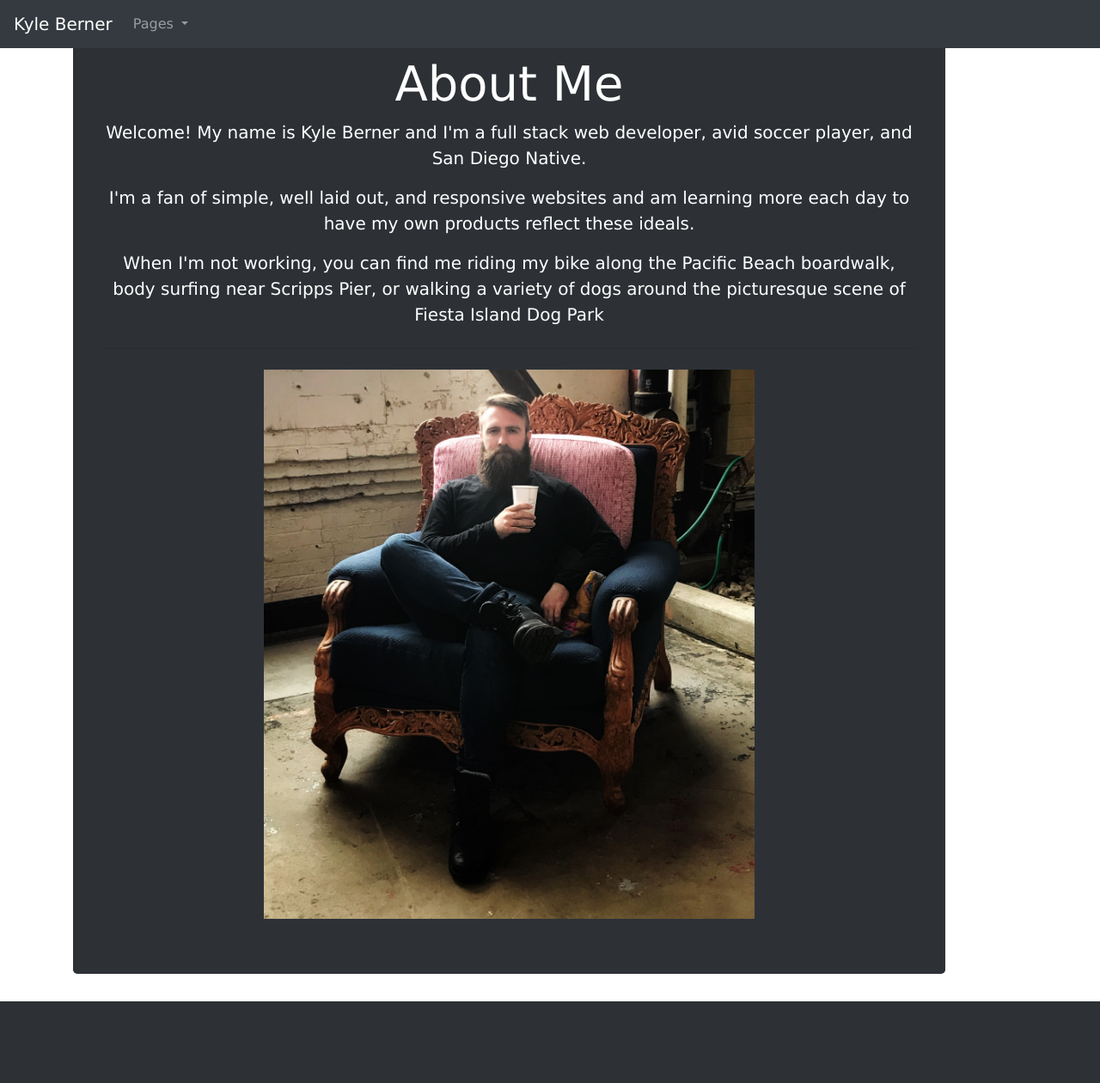
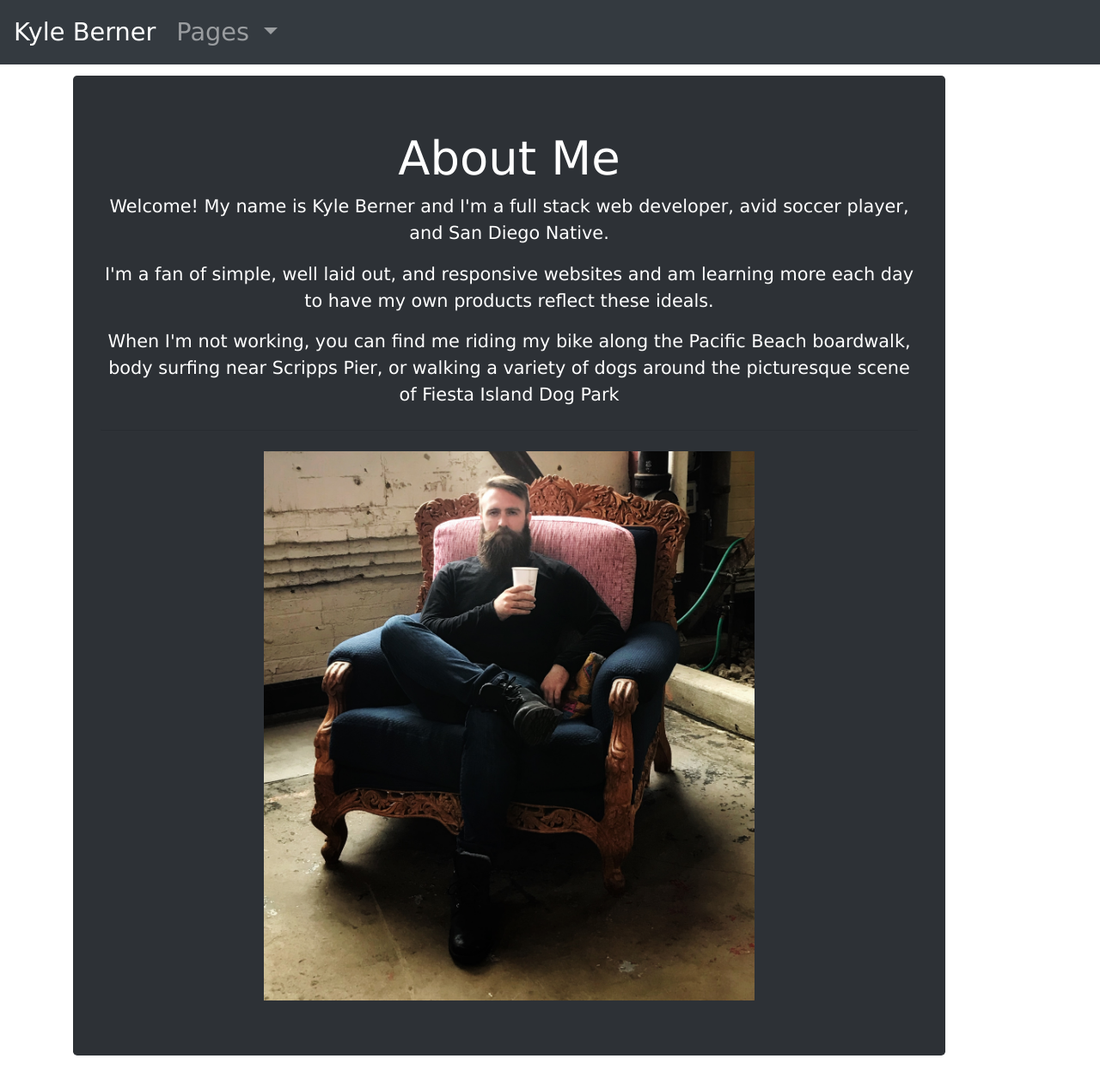
Before and after one commit to kberner14/Portfolio, a PHP site: page /pages/index.html in a window 1280 px wide. Shown: the whole page at 86% size. Before the commit the page ends 1165 px from the top, so only its background shows below. Run offline with PHP 8.4, Linux system fonts and the light colour scheme.

Commit message:
initial styling complete

```diff
--- a/css/index.css
+++ b/css/index.css
@@ -7,9 +7,11 @@
 
 header {
     text-align: center;
-    position: fixed;
-    z-index: 999;
     width: 100%;
+}
+
+.container{
+    margin-top: 1vw;
 }
 
 .jumbotron {
@@ -18,9 +20,16 @@
     color:rgb(255, 255, 255);
     text-shadow: rgb(204, 204, 204);
 }
+
 h1{
-    font-size: calc(3rem + 1vw);
+    font-size: calc(1rem + 3vw);
 }
+
 p {
-    font-size: calc(1rem + 1vw);
+    font-size: calc(.5em + 1vw);
 }
+
+.navbar-brand,
+#navbarDropdownMenuLink {
+    font-size:calc(1rem + 1vw)
+}
--- a/pages/index.html
+++ b/pages/index.html
@@ -45,18 +45,18 @@
 
     <main>
         <div class="container">
-            <div class="row">
+            <div class="row" id="title-row">
                 <div class="col-0.5"></div>
                 <div class="col-11">
                     <!--Jumbotron will be main display for now. Want to spruce this up a bit in the future.-->
                     <div class="jumbotron">
-                        <h1 class="display-4">About Me</h1>
-                        <p class="lead">Welcome! My name is Kyle Berner and I'm a full stack web developer, avid soccer
+                        <h1>About Me</h1>
+                        <p>Welcome! My name is Kyle Berner and I'm a full stack web developer, avid soccer
                             player, and San Diego Native. </p>
-                        <p class="lead">I'm a fan of simple, well laid out, and responsive websites and am learning more
+                        <p>I'm a fan of simple, well laid out, and responsive websites and am learning more
                             each day to
                             have my own products reflect these ideals. </p>
-                        <p class="lead">When I'm not working, you can find me riding my bike along the Pacific Beach
+                        <p>When I'm not working, you can find me riding my bike along the Pacific Beach
                             boardwalk, body
                             surfing near Scripps Pier, or walking a variety of dogs around the picturesque scene of
                             Fiesta Island Dog Park</p>
--- a/pages/portfolio.html
+++ b/pages/portfolio.html
@@ -49,7 +49,7 @@
                 <div class="col-8">
                     <div class="jumbotron jumbotron" id="projects-jumbotron">
                         <div class="container">
-                            <h1 class="display-4">Ongoing Projects</h1>
+                            <h1>Ongoing Projects</h1>
                         </div>
                     </div>
                 </div>
```
Also changed, not shown: css/contact.css (+36 -0 lines), css/landing.css (+7 -2 lines), css/portfolio.css (+9 -0 lines), pages/contact.html (+4 -4 lines).
